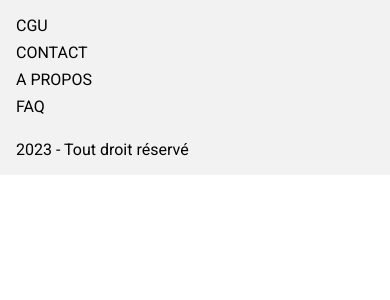
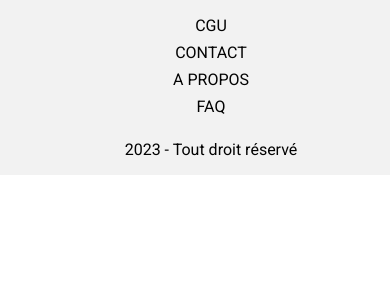
Before and after one commit to juan5987/budgetninjafront, an Angular app: page /footer in a window 390 px wide. Shown: the top 300 px of the page. Built offline with nearby package versions, Linux system fonts and the light colour scheme; a web font is replaced by a local one.

Commit message:
footerv3

```diff
--- a/src/app/commons/footer/footer.component.css
+++ b/src/app/commons/footer/footer.component.css
@@ -24,9 +24,15 @@ footer {
     }
     .navbar-list {
       flex-direction: column;
+      align-items: center;
+      width: 100vw;
     }
     .navbar-element {
       margin-right: 0;
       margin-bottom: 0.5rem;
     }
+    .copyright {
+      text-align: center;
+      width: 100vw;
+    }
   }
--- a/src/app/commons/footer/footer.component.html
+++ b/src/app/commons/footer/footer.component.html
@@ -12,5 +12,5 @@
         </ul>
     </nav>
 
-    <span>2023 - Tout droit réservé </span>
+    <span class="copyright">2023 - Tout droit réservé </span>
 </footer>
```
